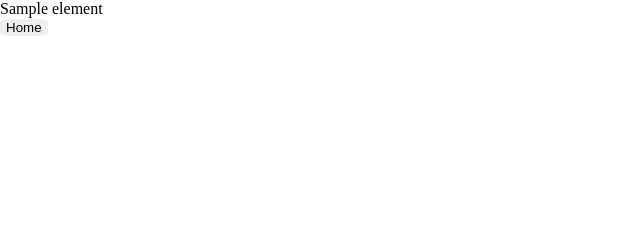
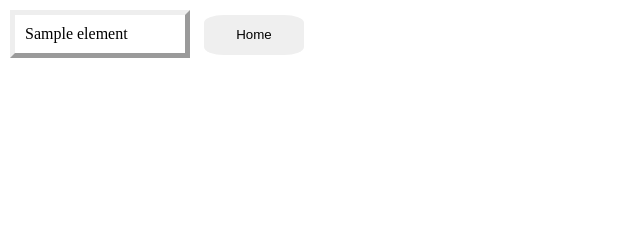
Before and after one commit to rnowak6/jamr, a Python web app: template final-project/Templates/test.html in a window 1280 px wide. Shown: the part 400-640 px from the top of the page, without its empty margins (0-640 px from the left). Run offline with Jinja, Linux system fonts and the light colour scheme; the template is opened without the code that fills it: most values are stand-ins (such as "Sample title", 1, 10 or a date in 2020); some libraries are stand-ins or nearby versions.

Commit message:
aesthetic changes

```diff
--- a/final-project/Templates/login.html
+++ b/final-project/Templates/login.html
@@ -8,6 +8,8 @@
 <body>
   <div id="header_div"><h1 id="login_header">Log In</h1></div>
   <p>Welcome to JAMR!</p>
+  <p>Our service will determine locations to visit based on</p>
+  <p>the genre of your first Spotify playlist!</p>
   <div class="login_div" id="previous_user">
     <form>
       Spotify Username: <input type="text" name="username"></input>
@@ -20,7 +22,7 @@
   {%for genre_type in genres%}
   <p>{{genre_type}}</p>
   {%endfor%} -->
-  <span id="genre_span"><h1>{{maxGenre}}:{{location}}</h1></span>
+  <span id="genre_span"><h1>{{maxGenre}} : {{location}}</h1></span>
 </br>
   <a href="https://sonic-potion-175714.appspot.com/go"><button>Go!</button></a>
 </body>
--- a/final-project/Templates/test.html
+++ b/final-project/Templates/test.html
@@ -34,6 +34,7 @@
 <html>
   <head>
     <script src="https://ajax.googleapis.com/ajax/libs/jquery/3.2.1/jquery.min.js"></script>
+
     <style>
       /* Always set the map height explicitly to define the size of the div
        * element that contains the map. */
@@ -47,12 +48,20 @@
         padding: 0;
       }
       button{
-        height: 40;
-        width: 100;
+        height: 40px;
+        width: 100px;
         font-size: 20;
         border-radius: 20%;
         display: inline-block;
         border: none;
+      }
+      .elements {
+        display: inline-block;
+        width: 150px;
+        border-style: outset;
+        border-width: 5px;
+        margin: 10px;
+        padding: 10px;
       }
     </style>
   </head>
@@ -148,7 +157,7 @@
     src="https://maps.googleapis.com/maps/api/js?key=AIzaSyDWxfkwgYMRFBLBc5TH0pBlsjx499vk4hg&callback=initMap">
     </script>
       {% for information in name %}
-    <div>
+    <div class="elements">
       {%for element in information%}
       {{element}}
       {% endfor %}
```
Also changed, not shown: final-project/Templates/welcome-page.html (+4 -4 lines), final-project/main.py (+5 -5 lines), final-project/resources/14u0pw.jpg (added), final-project/resources/guy1.jpg (added), final-project/resources/guy3.jpg (added), 1 other file.
